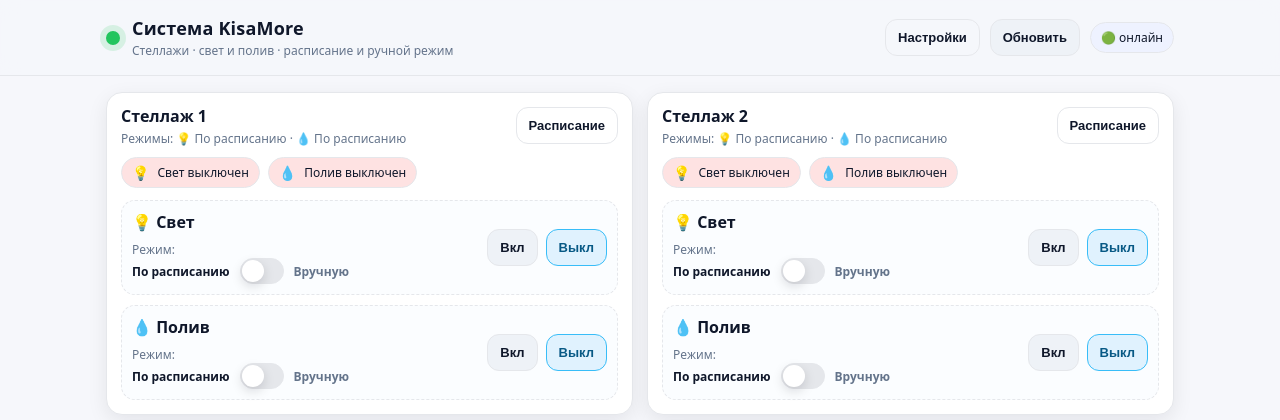
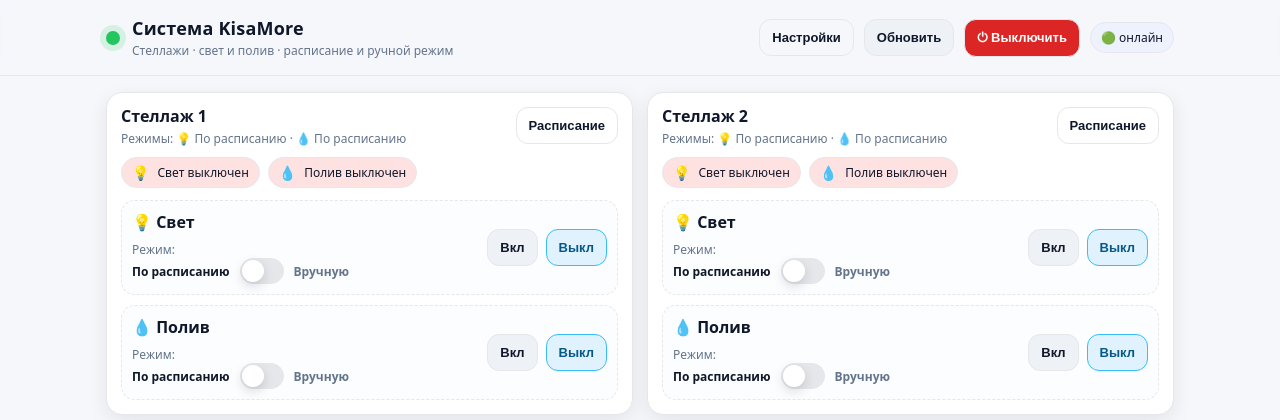
Before and after one commit to fedalal/KisaMore, a FastAPI app: page / in a window 1280 px wide. Shown: the top 420 px of the page. Run offline with FastAPI, Linux system fonts and the light colour scheme; data comes from the database, SQL or seed files in the repository.

Commit message:
Add button to correctly shutdown Raspberry Pi

```diff
--- a/app/main.py
+++ b/app/main.py
@@ -11,6 +11,9 @@ from .routes_state import router as state_router
 from .routes_manual import router as manual_router
 from .routes_schedule import router as schedule_router
 from .routes_config import router as config_router
+
+import subprocess
+from fastapi import HTTPException
 
 app = FastAPI(title="Система KisaMore — Raspberry Pi")
 
@@ -45,6 +48,14 @@ async def on_startup():
 async def on_shutdown():
     await scheduler.stop()
 
+@app.post("/api/system/shutdown")
+async def shutdown_pi():
+    try:
+        subprocess.Popen(["sudo", "/sbin/shutdown", "-h", "now"])
+        return {"ok": True}
+    except Exception as e:
+        raise HTTPException(status_code=500, detail=str(e))
+
 @app.get("/", response_class=HTMLResponse)
 async def index(request: Request):
     return templates.TemplateResponse("index.html", {"request": request})
--- a/app/static/app.js
+++ b/app/static/app.js
@@ -204,6 +204,26 @@ function setConn(ok){
   const el = document.getElementById("conn");
   el.textContent = ok ? "🟢 онлайн" : "🔴 нет связи";
 }
+
+async function shutdownPi(){
+  const ok = confirm("Вы действительно хотите выключить Raspberry Pi?\nПодключение будет потеряно.");
+  if(!ok) return;
+
+  try{
+    isBusy = true;
+
+    // если у тебя эндпоинт другой — поменяй путь
+    await api("/api/system/shutdown", "POST", {});
+
+    alert("Raspberry Pi выключается…");
+  }catch(e){
+    console.error(e);
+    alert("Не удалось выключить Raspberry Pi: " + (e?.message || e));
+  }finally{
+    isBusy = false;
+  }
+}
+
 
 async function setManual(rackId, channel, on){
   try{
@@ -532,6 +552,11 @@ async function saveCfg(){
 /* ===== Wire up ===== */
 document.getElementById("refreshBtn").addEventListener("click", refresh);
 
+const shutdownBtn = document.getElementById("shutdownBtn");
+if(shutdownBtn){
+  shutdownBtn.addEventListener("click", shutdownPi);
+}
+
 // schedule modal
 document.getElementById("modalClose").addEventListener("click", ()=>openModal(false));
 document.getElementById("modalX").addEventListener("click", ()=>openModal(false));
--- a/app/static/styles.css
+++ b/app/static/styles.css
@@ -206,3 +206,11 @@ body{margin:0;background:var(--bg);color:var(--text);font-family:system-ui,-appl
   border: 2px solid #e53935;
   background: #fff5f5;
 }
+
+.btn--danger {
+  background: #dc2626;
+  color: #fff;
+}
+.btn--danger:hover {
+  background: #b91c1c;
+}
--- a/app/templates/index.html
+++ b/app/templates/index.html
@@ -19,7 +19,9 @@
       <div class="right">
         <button id="settingsBtn" class="btn btn--ghost">Настройки</button>
         <button id="refreshBtn" class="btn">Обновить</button>
+        <button id="shutdownBtn" class="btn btn--danger">⏻ Выключить</button>
         <span id="conn" class="pill">⏳ подключение…</span>
+
       </div>
     </div>
   </header>
```
